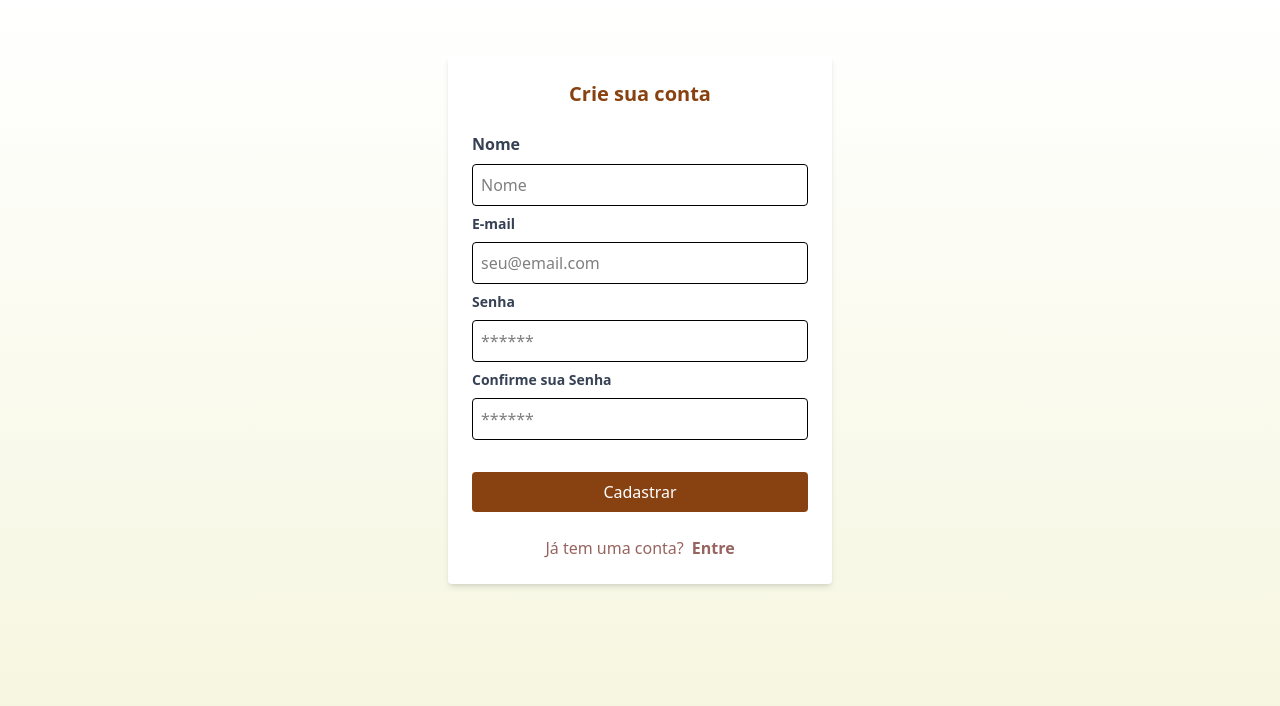
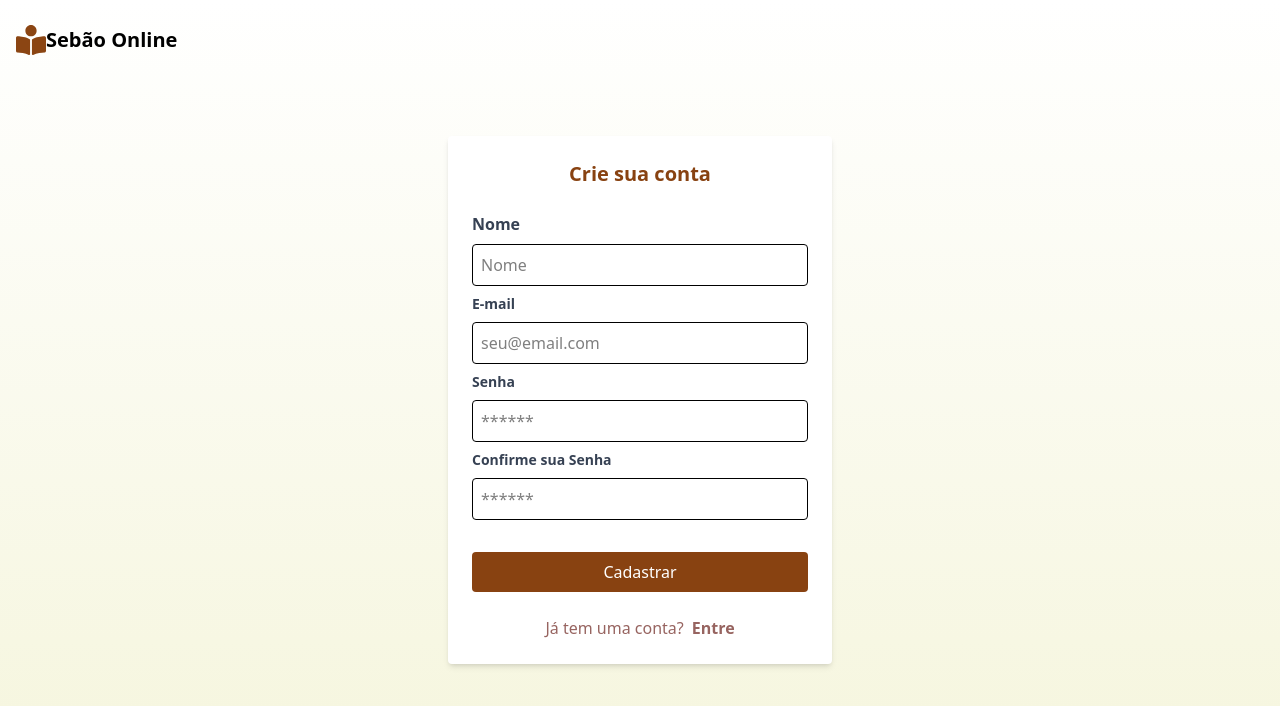
Before and after one commit to fbmcarmo/sebao-online, a Next.js app: page /cadastrar in a window 1280 px wide. Shown: the top 706 px of the page. Built offline with nearby package versions, Linux system fonts and the light colour scheme.

Commit message:
Adicionei um botao pra home no cadastro

```diff
--- a/src/pages/cadastrar/index.jsx
+++ b/src/pages/cadastrar/index.jsx
@@ -1,8 +1,18 @@
-import PageWrapper from "@/components/PageWrapper";
+import PageWrapper from "@/components/PageWrapper"
+import { FaBookReader } from "react-icons/fa"
 
 export default function Cadastrar() {
   return (
   <PageWrapper showHeader = {false} showFooter = {false}>
+    <div className="w-full h-[10vh] flex items-center p-4">
+      <FaBookReader color="#8B4513" size={30} />
+        <p
+          className="text-[20px] font-bold cursor-pointer whitespace-nowrap"
+          onClick={() => window.location.href = "/"}
+        >
+          Sebão Online
+        </p>
+    </div>
     <div className="w-full h-[80vh] flex items-center justify-center">
       <form className="bg-white p-6 rounded flex flex-col gap-2 shadow-md w-full max-w-sm ">
         <h1 className="text-xl font-bold mb-4 text-center text-[#884211]">
```
